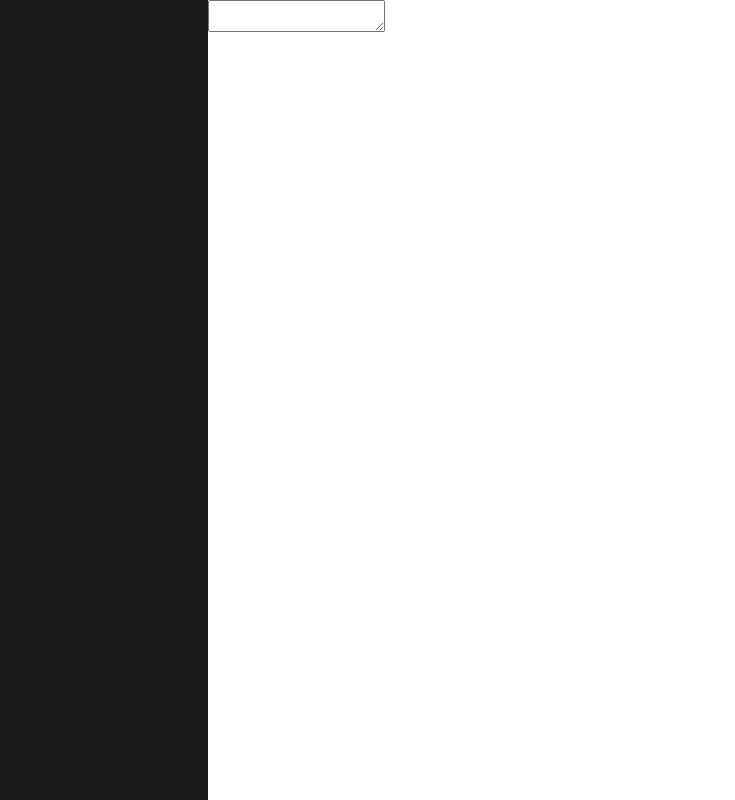
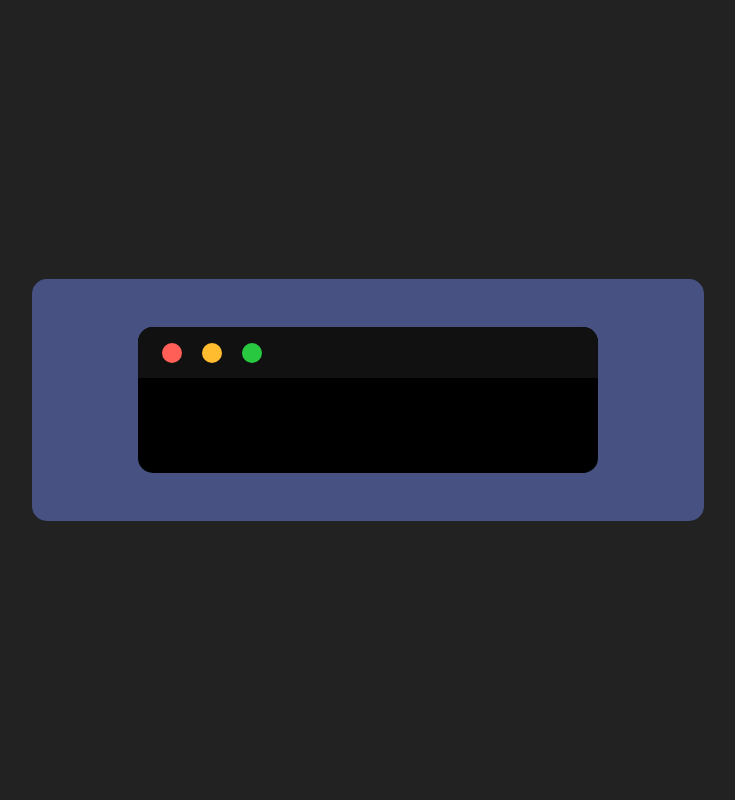
Before and after one commit to johan-l-r/picode, a plain HTML site: page index.html in a window 1280 px wide. Shown: the top 800 px of the page, without its empty margins (432-1167 px from the left). Drawn offline with nearby package versions, Linux system fonts and the light colour scheme.

Commit message:
feat: add snippet preview and auto-resize

```diff
--- a/index.html
+++ b/index.html
@@ -3,6 +3,7 @@
 <head>
   <meta charset="UTF-8">
   <meta name="viewport" content="width=device-width, initial-scale=1.0">
+  <link rel="stylesheet" href="./prism/prism-dark.css">
   <link rel="stylesheet" href="styles.css">
   <title>Picode</title>
 </head>
@@ -10,12 +11,25 @@
   <main>
     <div class="editor">
       <form action="">
-
       </form>
     </div>
-    <div class="picture">
-      <textarea id="snippet"></textarea>
+    <div class="preview">
+      <div class="background">
+        <div class="snippet">
+          <div class="snippet-header">
+            <div class="decorations">
+              <div></div>
+              <div></div>
+              <div></div>
+            </div>
+            <input type="text" class="snippet-title">
+          </div>
+          <textarea class="snippet-content" id="snippet-content" wrap="off" rows="1"></textarea>
+        </div>
+      </div>
     </div>
   </main>
+  <script src="./prism/prism.js"></script>
+  <script src="index.js"></script>
 </body>
 </html>
--- /dev/null
+++ b/index.js
@@ -0,0 +1,23 @@
+const snippetContent = document.getElementById("snippet-content")
+
+// Restore saved size on page load
+const savedHeight = localStorage.getItem("snippet-content-height")
+
+if (savedHeight) {
+  snippetContent.style.height = savedHeight
+}
+
+// Auto-resize + Save height
+snippetContent.addEventListener("input", e => {
+  // reset height first
+  snippetContent.style.height = "auto"
+
+  // get the new scrollHeight
+  let newHeight = e.target.scrollHeight
+
+  // apply it
+  snippetContent.style.height = `${newHeight}px`
+
+  // save it
+  localStorage.setItem("snippet-content-height", snippetContent.style.height)
+})
--- a/styles.css
+++ b/styles.css
@@ -1,4 +1,4 @@
-/* reset browser styles */
+/* style reset */
 *,
 *::before,
 *::after {
@@ -6,19 +6,88 @@
   margin: 0;
   box-sizing: border-box;
 }
-button {
+button,
+textarea,
+input {
   border: 0;
   outline: 0;
 }
-/* general styles */
+textarea {
+  resize: none;
+}
+/* app layout */
 body {
   height: 100vh;
 }
 main {
   display: grid;
-  grid-template-columns: 1fr 1fr;
+  grid-template-columns: 1fr 3fr;
+  height: 100%;
 }
-main .editor {
-  background:#191919;
-  height: 100vw;
+.editor {
+  background: #191919;
 }
+.preview {
+  display: flex;
+  align-items: center;
+  justify-content: center;
+  background: #222222;
+}
+/* image styles */
+.background {
+  display: flex;
+  align-items: center;
+  justify-content: center;
+  background: #475283;
+  padding: 3rem;
+  width: 70%;
+  height: auto;
+  border-radius: 15px;
+}
+.snippet {
+  background: #000000;
+  width: 80%;
+  border-radius: 15px;
+}
+.snippet-header {
+  display: flex;
+  background: #111111;
+  padding: 0.7rem 1.5rem;
+  width: 100%;
+  border-radius: 15px 15px 0 0;
+}
+.decorations {
+  display: flex;
+  align-items: center;
+  gap: 20px;
+}
+.decorations div {
+  background: rebeccapurple;
+  width: 20px;
+  height: 20px;
+  border-radius: 50%;
+}
+.decorations div:nth-child(1) {
+  background: #ff5f57;
+}
+.decorations div:nth-child(2) {
+  background: #febc2e;
+}
+.decorations div:nth-child(3) {
+  background: #28c840;
+}
+.snippet-title {
+  background: transparent;
+  color: whitesmoke;
+  text-align: center;
+  width: 50%;
+  font-size: 1.5rem;
+}
+.snippet-content {
+  background: transparent;
+  color: whitesmoke;
+  font-size: 1.5rem;
+  padding: 2rem;
+  width: 100%;
+
+}
```
